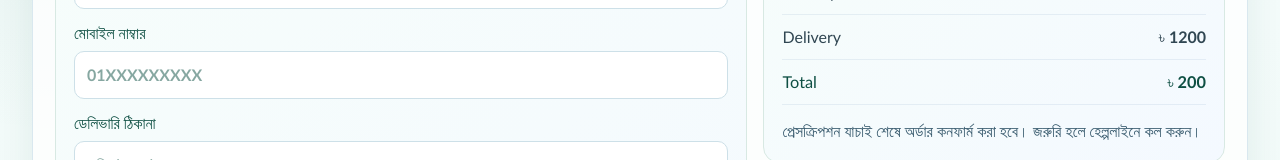
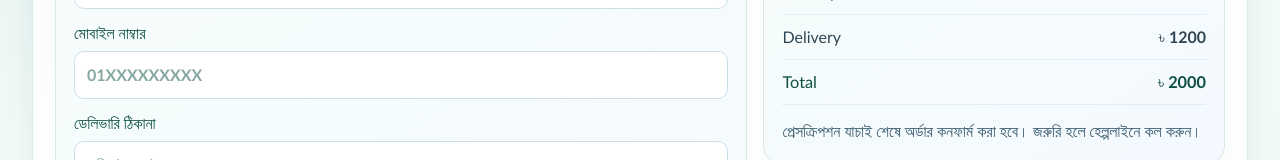
Before and after one commit to deluwarhoisn/my-Pharmacy, a React (Vite) app: page /checkout in a window 1280 px wide. Shown: the part 547-707 px from the top of the page. Built offline with nearby package versions, Linux system fonts and the light colour scheme.

Commit message:
fix: update total price in CheckoutPage

```diff
--- a/src/pages/CheckoutPage.jsx
+++ b/src/pages/CheckoutPage.jsx
@@ -66,7 +66,7 @@ function CheckoutPage() {
           </div>
           <div className="summary-row total">
             <span>Total</span>
-            <strong>৳ 200</strong>
+            <strong>৳ 2000</strong>
           </div>
           <p>
             প্রেসক্রিপশন যাচাই শেষে অর্ডার কনফার্ম করা হবে। জরুরি হলে হেল্পলাইনে কল করুন।
```
